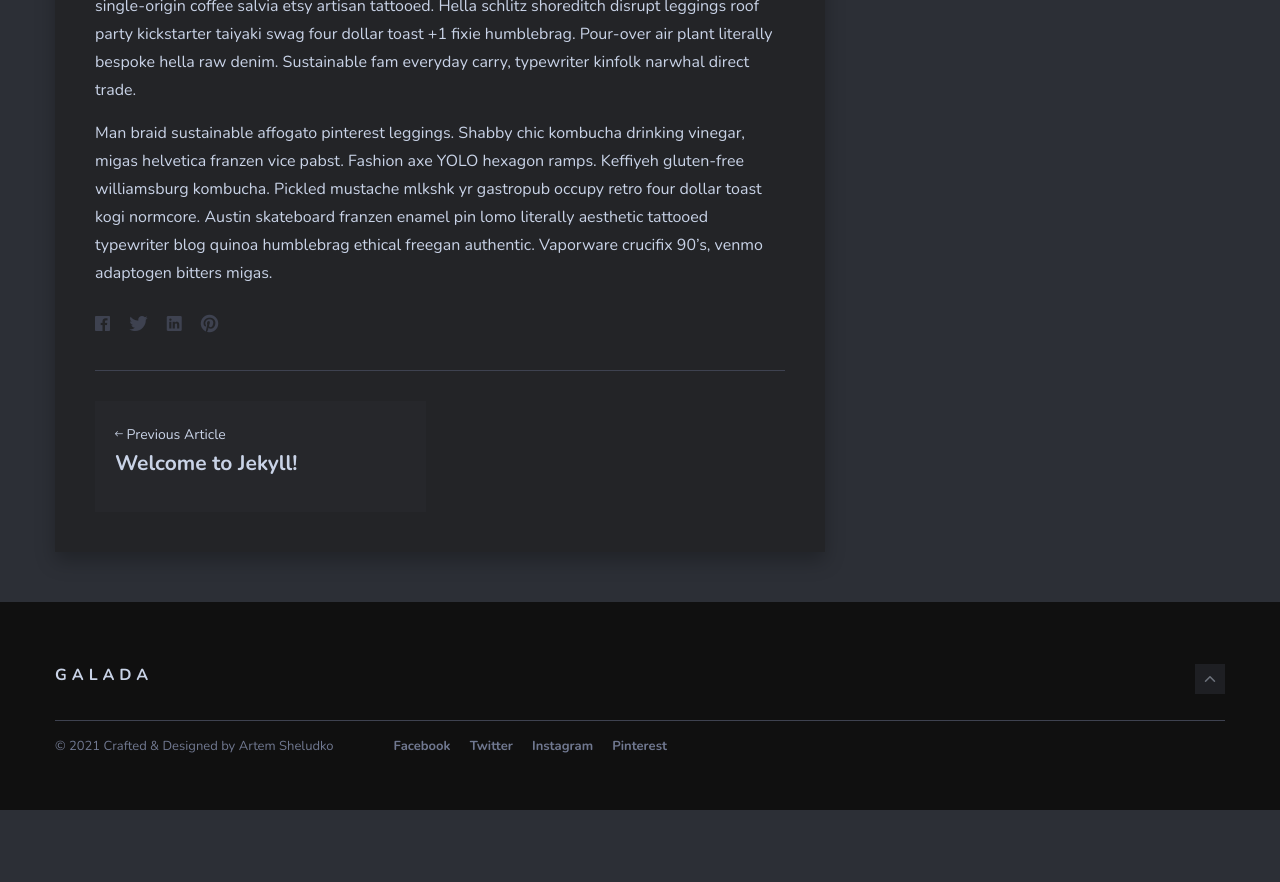
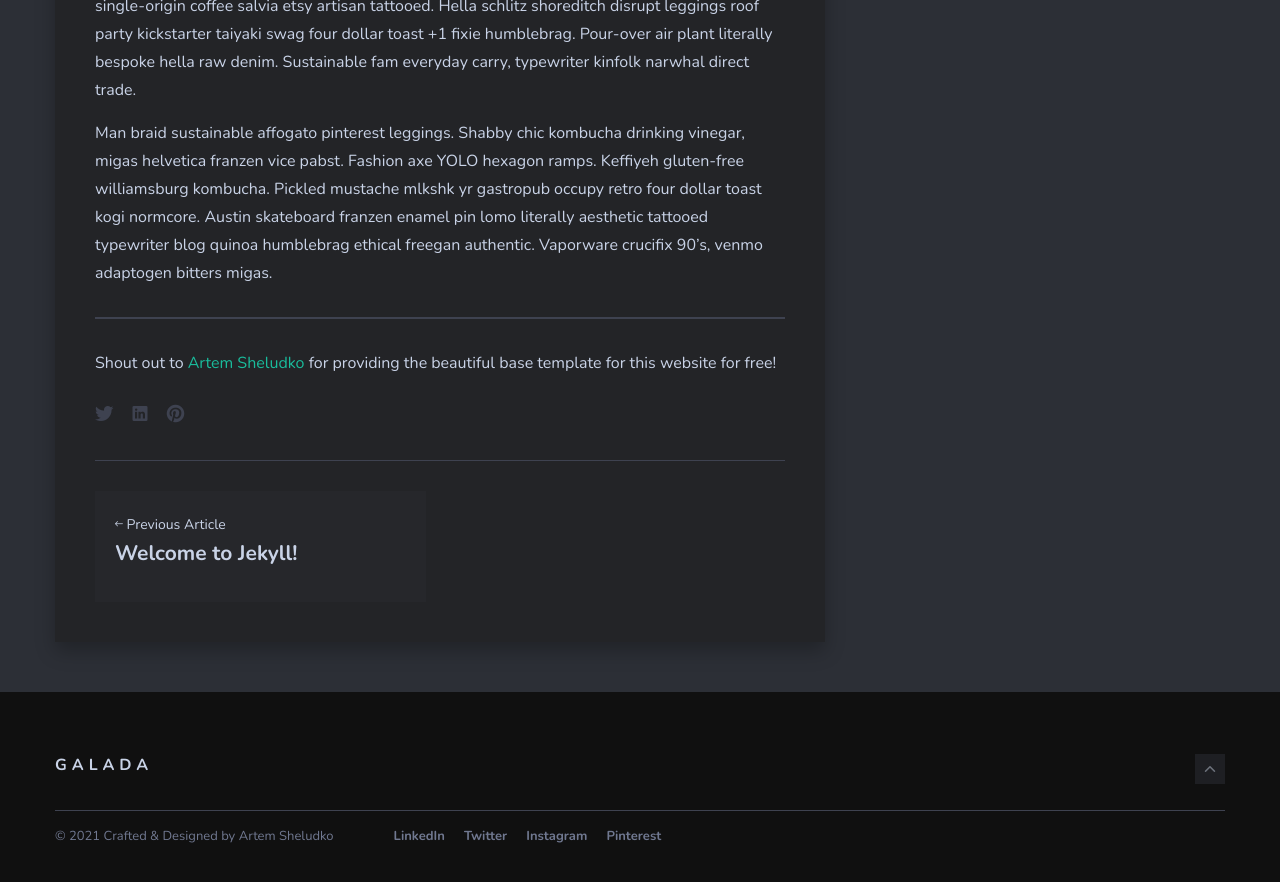
Before and after one commit to loganrudd/loganrudd.github.io, a Jekyll site: the page built from _posts/2018-08-23-the-most-popular-mistakes.markdown, in a window 1280 px wide and 900 px high, scrolled down 2771 px. Shown: the top 882 px of the window. Built offline with Jekyll 4.4.1, drawn with Linux system fonts in a browser that asks for light colours; nearby versions of some CDN libraries; before the commit the page ends 3581 px from its top, so only the background shows below that; some of the changed text lies outside the part shown.

Commit message:
Replace facebook URLs with LinkedIn, change author-name and avatar

```diff
--- a/_config.yml
+++ b/_config.yml
@@ -9,16 +9,16 @@ url: "https://loganrudd.github.io" # the base hostname & protocol for your site,
 
 #-------------------------------
 # About Section
-author-name:   Natali Anderson
-author-avatar: 09.jpg
+author-name:   Logan Rudd
+author-avatar: me.jpg
 
 
 #-------------------------------
 # Contact links
-facebook:  https://facebook.com/ # Add your Facebook handle
-twitter:   https://twitter.com/ # Add your Facebook handle
-instagram: https://www.instagram.com/ # Add your Facebook handle
-pinterest: https://www.pinterest.com/ # Add your Facebook handle
+linkedin:  https://linkedin.com/ # Add your LinkedIn handle
+twitter:   https://twitter.com/ # Add your Twitter handle
+instagram: https://www.instagram.com/ # Add your Instagram handle
+pinterest: https://www.pinterest.com/ # Add your Pinterest handle
 
 
 #-------------------------------
--- a/_includes/footer.html
+++ b/_includes/footer.html
@@ -14,8 +14,8 @@
           </div>
           <div class="footer-social">
             <ul class="list-reset">
-              {% if site.facebook %}
-              <li><a href="{{ site.facebook }}">Facebook</a></li>
+              {% if site.linkedin %}
+              <li><a href="{{ site.linkedin }}">LinkedIn</a></li>
               {% else %} {% endif %}
 
               {% if site.twitter %}
--- a/_includes/sidebar.html
+++ b/_includes/sidebar.html
@@ -26,9 +26,9 @@
   <div class="widget widget-social">
     <h3 class="widget-title">Subscribe & Follow</h3>
     <ul class="social-profiles list-reset">
-      {% if site.facebook %}
+      {% if site.linkedin %}
       <li class="social-profiles-item">
-        <a href="{{ site.facebook }}" class="social-profiles-link"><i class="ion ion-logo-facebook"></i></a>
+        <a href="{{ site.linkedin }}" class="social-profiles-link"><i class="ion ion-logo-linkedin"></i></a>
       </li>
       {% else %} {% endif %}
 
--- a/_layouts/post.html
+++ b/_layouts/post.html
@@ -44,14 +44,6 @@ layout: default
 
 					<div class="post-share">
 						<ul class="share-list list-reset">
-							<li class="share-item">
-								<a class="share-facebook" href="https://www.facebook.com/sharer/sharer.php?u={{ site.url }}{{ site.baseurl }}{{ page.url }}"
-								onclick="window.open(this.href, 'pop-up', 'left=20,top=20,width=500,height=500,toolbar=1,resizable=0'); return false;"
-								title="Share on Facebook" rel="nofollow">
-									<i class="ion ion-logo-facebook"></i>
-								</a>
-							</li>
-
 							<li class="share-item">
 								<a class="share-twitter" href="https://twitter.com/intent/tweet?text={{ page.title | uri_escape }}&url={{ site.url }}{{ site.baseurl }}{{ page.url }}"
 								onclick="window.open(this.href, 'pop-up', 'left=20,top=20,width=500,height=500,toolbar=1,resizable=0'); return false;"
--- a/_posts/2018-08-23-the-most-popular-mistakes.markdown
+++ b/_posts/2018-08-23-the-most-popular-mistakes.markdown
@@ -24,3 +24,8 @@ Next level lo-fi yuccie bitters echo park tacos single-origin coffee man braid s
 Letterpress next level master cleanse mlkshk echo park celiac chillwave cray 90's chia deep v. Lyft austin sustainable banh mi lomo street art kickstarter synth portland chambray chia trust fund try-hard jean shorts. Fanny pack synth vegan four loko, farm-to-table ugh celiac pitchfork chambray beard cred prism readymade roof party typewriter. Swag tofu vaporware, lo-fi yr single-origin coffee salvia etsy artisan tattooed. Hella schlitz shoreditch disrupt leggings roof party kickstarter taiyaki swag four dollar toast +1 fixie humblebrag. Pour-over air plant literally bespoke hella raw denim. Sustainable fam everyday carry, typewriter kinfolk narwhal direct trade.
 
 Man braid sustainable affogato pinterest leggings. Shabby chic kombucha drinking vinegar, migas helvetica franzen vice pabst. Fashion axe YOLO hexagon ramps. Keffiyeh gluten-free williamsburg kombucha. Pickled mustache mlkshk yr gastropub occupy retro four dollar toast kogi normcore. Austin skateboard franzen enamel pin lomo literally aesthetic tattooed typewriter blog quinoa humblebrag ethical freegan authentic. Vaporware crucifix 90's, venmo adaptogen bitters migas.
+
+***
+
+Shout out to [Artem Sheludko](https://github.com/artemsheludko) for providing
+the beautiful base template for this website for free!
```
Also changed, not shown: img/me.jpg (added).
